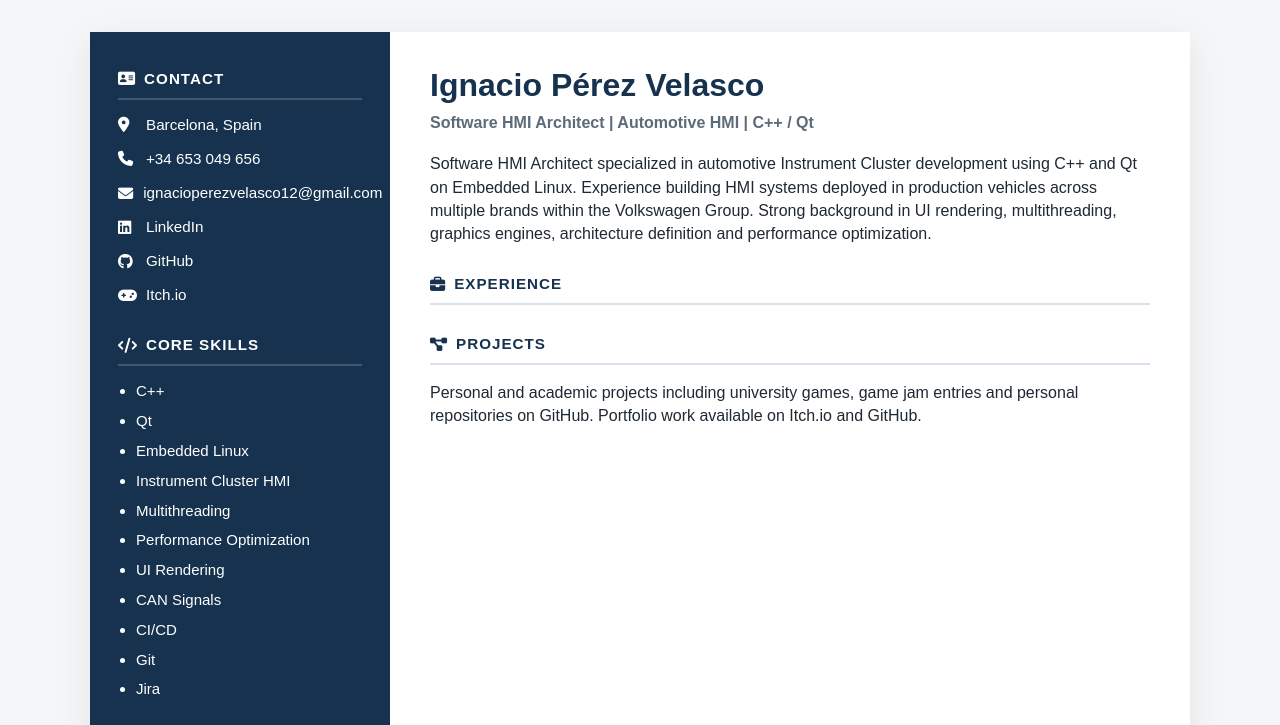
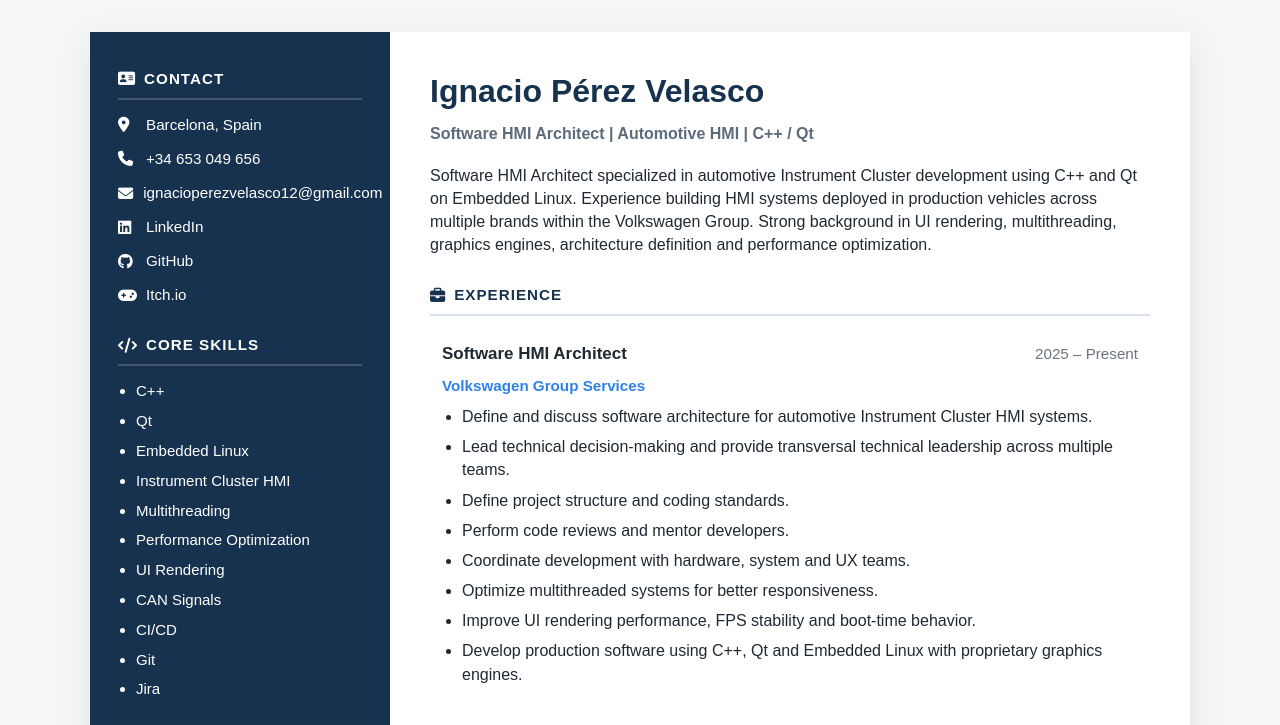
Before and after one commit to ignacioperezvelasco/ignacioperezvelasco.github.io, a plain HTML site: page index.html in a window 1280 px wide. Shown: the top 725 px of the page. Drawn offline with Linux system fonts and the light colour scheme.

Commit message:
Update index.html

```diff
--- a/index.html
+++ b/index.html
@@ -4,237 +4,218 @@
 <head>
 <meta charset="UTF-8">
 <meta name="viewport" content="width=device-width, initial-scale=1.0">
-
 <title>Ignacio Pérez Velasco - Software HMI Architect</title>
 
-<link rel="stylesheet" href="https://cdnjs.cloudflare.com/ajax/libs/font-awesome/6.5.0/css/all.min.css">
+<!-- Font Awesome para iconos -->
+<link rel="stylesheet" href="https://cdnjs.cloudflare.com/ajax/libs/font-awesome/6.5.1/css/all.min.css">
 
 <style>
-
-:root{
---bg:#f4f6f8;
---surface:#ffffff;
---primary:#16324f;
---secondary:#5c6b7a;
---text:#1f2933;
---muted:#6b7280;
---border:#d9e2ec;
---accent:#2f80ed;
+:root {
+  --bg: #f4f6f8;
+  --surface: #ffffff;
+  --primary: #16324f;
+  --secondary: #5c6b7a;
+  --text: #1f2933;
+  --muted: #6b7280;
+  --border: #d9e2ec;
+  --accent: #2f80ed;
 }
 
-*{box-sizing:border-box}
-
-body{
-margin:0;
-font-family:Arial, Helvetica, sans-serif;
-background:var(--bg);
-color:var(--text);
-line-height:1.45;
-animation:fadeIn 1s ease;
+* {
+  box-sizing: border-box;
+  margin: 0;
+  padding: 0;
 }
 
-@keyframes fadeIn{
-from{opacity:0; transform:translateY(10px)}
-to{opacity:1; transform:translateY(0)}
+body {
+  font-family: Arial, Helvetica, sans-serif;
+  background: var(--bg);
+  color: var(--text);
+  line-height: 1.45;
+  animation: fadeIn 0.8s ease;
 }
 
-.page{
-max-width:1100px;
-margin:32px auto;
-background:var(--surface);
-box-shadow:0 10px 35px rgba(0,0,0,0.08);
-display:grid;
-grid-template-columns:300px 1fr;
-min-height:100vh;
-transition:0.3s;
+@keyframes fadeIn {
+  from {opacity:0; transform: translateY(10px);}
+  to {opacity:1; transform: translateY(0);}
 }
 
-.sidebar{
-background:var(--primary);
-color:#fff;
-padding:36px 28px;
+.page {
+  max-width: 1100px;
+  margin: 32px auto;
+  background: var(--surface);
+  box-shadow: 0 10px 35px rgba(0,0,0,0.08);
+  display: grid;
+  grid-template-columns: 300px 1fr;
+  min-height: 100vh;
 }
 
-.main{
-padding:36px 40px;
+.sidebar {
+  background: var(--primary);
+  color: #fff;
+  padding: 36px 28px;
 }
 
-h1{
-margin:0;
-font-size:2rem;
-line-height:1.1;
-color:var(--primary);
+.main {
+  padding: 36px 40px;
 }
 
-.role{
-margin-top:8px;
-color:var(--secondary);
-font-size:1rem;
-font-weight:600;
+h1 {
+  font-size: 2rem;
+  color: var(--primary);
 }
 
-.section-title{
-margin:0 0 14px;
-font-size:0.95rem;
-letter-spacing:1px;
-font-weight:700;
-text-transform:uppercase;
-border-bottom:2px solid rgba(255,255,255,0.18);
-padding-bottom:8px;
-display:flex;
-align-items:center;
-gap:8px;
+.role {
+  margin-top: 8px;
+  color: var(--secondary);
+  font-weight: 600;
 }
 
-.main .section-title{
-color:var(--primary);
-border-bottom:2px solid var(--border);
+.section-title {
+  font-size: 0.95rem;
+  letter-spacing: 1px;
+  font-weight: 700;
+  text-transform: uppercase;
+  display: flex;
+  align-items: center;
+  gap: 8px;
+  margin-bottom: 14px;
+  border-bottom: 2px solid rgba(255,255,255,0.18);
+  padding-bottom: 8px;
+}
+
+.main .section-title {
+  color: var(--primary);
+  border-bottom: 2px solid var(--border);
 }
 
 .sidebar-section,
-.main-section{
-margin-top:28px;
+.main-section {
+  margin-top: 28px;
 }
 
-.contact-item{
-font-size:0.95rem;
-margin-bottom:12px;
-display:flex;
-align-items:center;
-gap:10px;
+.contact-item {
+  font-size: 0.95rem;
+  margin-bottom: 12px;
+  display: flex;
+  align-items: center;
+  gap: 10px;
 }
 
-.contact-item i{
-width:18px;
+.contact-item i {
+  width: 18px;
 }
 
 .skill-list,
-.compact-list{
-padding-left:18px;
-margin:0;
+.compact-list {
+  padding-left: 18px;
+  margin: 0;
 }
 
 .skill-list li,
-.compact-list li{
-margin-bottom:8px;
-font-size:0.94rem;
+.compact-list li {
+  margin-bottom: 8px;
+  font-size: 0.94rem;
 }
 
-.summary{
-margin-top:18px;
-font-size:1rem;
+.summary {
+  margin-top: 18px;
+  font-size: 1rem;
 }
 
-.job{
-margin-bottom:24px;
-padding:12px;
-border-radius:6px;
-transition:0.25s;
+.job {
+  margin-bottom: 24px;
+  padding: 12px;
+  border-radius: 6px;
+  transition: 0.25s;
 }
 
-.job:hover{
-background:#f7fafc;
-transform:translateY(-2px);
+.job:hover {
+  background: #f7fafc;
+  transform: translateY(-2px);
 }
 
-.job-header{
-display:flex;
-justify-content:space-between;
-gap:16px;
-align-items:baseline;
-flex-wrap:wrap;
-margin-bottom:8px;
+.job-header {
+  display: flex;
+  justify-content: space-between;
+  gap: 16px;
+  align-items: baseline;
+  flex-wrap: wrap;
+  margin-bottom: 8px;
 }
 
-.job-title{
-font-size:1.06rem;
-font-weight:700;
+.job-title {
+  font-size: 1.06rem;
+  font-weight: 700;
 }
 
-.job-date{
-color:var(--muted);
-font-size:0.95rem;
+.job-date {
+  color: var(--muted);
+  font-size: 0.95rem;
 }
 
-.company{
-color:var(--accent);
-font-weight:600;
-margin-bottom:8px;
-font-size:0.95rem;
+.company {
+  color: var(--accent);
+  font-weight: 600;
+  margin-bottom: 8px;
+  font-size: 0.95rem;
 }
 
-.job ul{
-margin:0;
-padding-left:20px;
+.job ul {
+  margin: 0;
+  padding-left: 20px;
 }
 
-.job li{
-margin-bottom:7px;
+.job li {
+  margin-bottom: 7px;
 }
 
-a{
-color:inherit;
-text-decoration:none;
-transition:0.2s;
+a {
+  color: inherit;
+  text-decoration: none;
+  transition: 0.2s;
 }
 
-.main a{
-color:var(--accent);
+.main a {
+  color: var(--accent);
 }
 
-a:hover{
-opacity:0.7;
+a:hover {
+  opacity: 0.7;
 }
 
 @media (max-width:860px){
-.page{
-grid-template-columns:1fr;
-margin:0;
-}
-
-.sidebar,
-.main{
-padding:28px 22px;
-}
+  .page {
+    grid-template-columns:1fr;
+    margin: 0;
+  }
+  .sidebar,
+  .main {
+    padding: 28px 22px;
+  }
 }
 
 </style>
-
 </head>
 
 <body>
-
 <div class="page">
 
+<!-- Sidebar -->
 <aside class="sidebar">
 
 <section>
 <h2 class="section-title"><i class="fa-solid fa-address-card"></i> Contact</h2>
-
 <div class="contact-item"><i class="fa-solid fa-location-dot"></i> Barcelona, Spain</div>
 <div class="contact-item"><i class="fa-solid fa-phone"></i> +34 653 049 656</div>
 <div class="contact-item"><i class="fa-solid fa-envelope"></i> ignacioperezvelasco12@gmail.com</div>
-
-<div class="contact-item">
-<i class="fa-brands fa-linkedin"></i>
-<a href="https://www.linkedin.com/in/ignacio-perez-velasco" target="_blank">LinkedIn</a>
-</div>
-
-<div class="contact-item">
-<i class="fa-brands fa-github"></i>
-<a href="https://github.com/ignacioperezvelasco" target="_blank">GitHub</a>
-</div>
-
-<div class="contact-item">
-<i class="fa-solid fa-gamepad"></i>
-<a href="https://ignacioperezvelasco.itch.io" target="_blank">Itch.io</a>
-</div>
-
+<div class="contact-item"><i class="fa-brands fa-linkedin"></i> <a href="https://www.linkedin.com/in/ignacio-perez-velasco" target="_blank">LinkedIn</a></div>
+<div class="contact-item"><i class="fa-brands fa-github"></i> <a href="https://github.com/ignacioperezvelasco" target="_blank">GitHub</a></div>
+<div class="contact-item"><i class="fa-solid fa-gamepad"></i> <a href="https://ignacioperezvelasco.itch.io" target="_blank">Itch.io</a></div>
 </section>
 
 <section class="sidebar-section">
 <h2 class="section-title"><i class="fa-solid fa-code"></i> Core Skills</h2>
-
 <ul class="skill-list">
 <li>C++</li>
 <li>Qt</li>
@@ -252,7 +233,6 @@ padding:28px 22px;
 
 <section class="sidebar-section">
 <h2 class="section-title"><i class="fa-solid fa-screwdriver-wrench"></i> Tools</h2>
-
 <ul class="compact-list">
 <li>CLion</li>
 <li>Visual Studio</li>
@@ -262,69 +242,70 @@ padding:28px 22px;
 <li>Maya</li>
 <li>Atlassian ecosystem</li>
 </ul>
-
 </section>
 
 <section class="sidebar-section">
-
 <h2 class="section-title"><i class="fa-solid fa-language"></i> Languages</h2>
-
 <div>Spanish — Native</div>
 <div>Catalan — Native</div>
 <div>English — Intermediate</div>
-
 </section>
 
 <section class="sidebar-section">
-
 <h2 class="section-title"><i class="fa-solid fa-graduation-cap"></i> Education</h2>
-
 <div><strong>BSc Interactive Digital Content Engineering</strong></div>
 <div>ENTI – University of Barcelona</div>
 <div>2016 – 2021</div>
-
 </section>
 
 </aside>
 
+<!-- Main -->
 <main class="main">
-
 <header>
-
 <h1>Ignacio Pérez Velasco</h1>
-
 <div class="role">Software HMI Architect | Automotive HMI | C++ / Qt</div>
-
 <p class="summary">
 Software HMI Architect specialized in automotive Instrument Cluster development using C++ and Qt on Embedded Linux.
 Experience building HMI systems deployed in production vehicles across multiple brands within the Volkswagen Group.
 Strong background in UI rendering, multithreading, graphics engines, architecture definition and performance optimization.
 </p>
-
 </header>
 
 <section class="main-section">
-
 <h2 class="section-title"><i class="fa-solid fa-briefcase"></i> Experience</h2>
 
-<!-- Jobs remain same -->
+<article class="job">
+<div class="job-header">
+<div class="job-title">Software HMI Architect</div>
+<div class="job-date">2025 – Present</div>
+</div>
+<div class="company">Volkswagen Group Services</div>
+<ul>
+<li>Define and discuss software architecture for automotive Instrument Cluster HMI systems.</li>
+<li>Lead technical decision-making and provide transversal technical leadership across multiple teams.</li>
+<li>Define project structure and coding standards.</li>
+<li>Perform code reviews and mentor developers.</li>
+<li>Coordinate development with hardware, system and UX teams.</li>
+<li>Optimize multithreaded systems for better responsiveness.</li>
+<li>Improve UI rendering performance, FPS stability and boot-time behavior.</li>
+<li>Develop production software using C++, Qt and Embedded Linux with proprietary graphics engines.</li>
+</ul>
+</article>
+
+<!-- Puedes añadir el resto de trabajos de la misma forma -->
 
 </section>
 
 <section class="main-section">
-
 <h2 class="section-title"><i class="fa-solid fa-diagram-project"></i> Projects</h2>
-
 <p>
 Personal and academic projects including university games, game jam entries and personal repositories on GitHub.
 Portfolio work available on Itch.io and GitHub.
 </p>
-
 </section>
 
 </main>
-
 </div>
-
 </body>
 </html>
```
